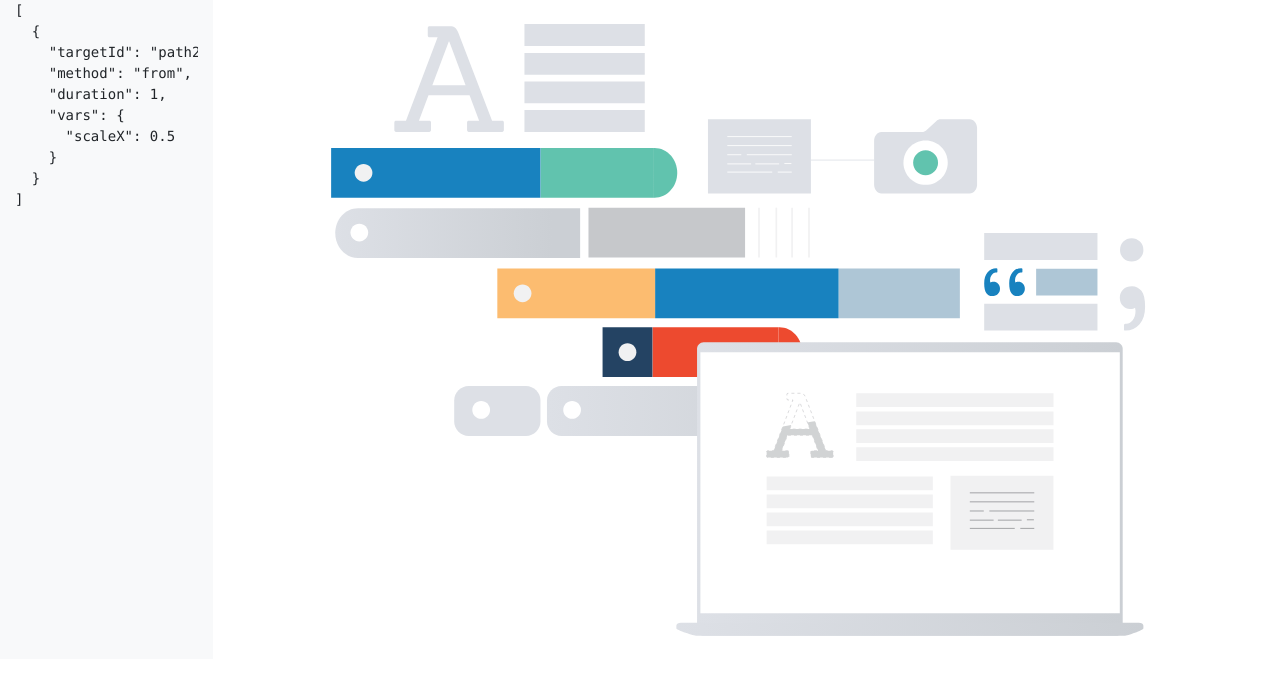
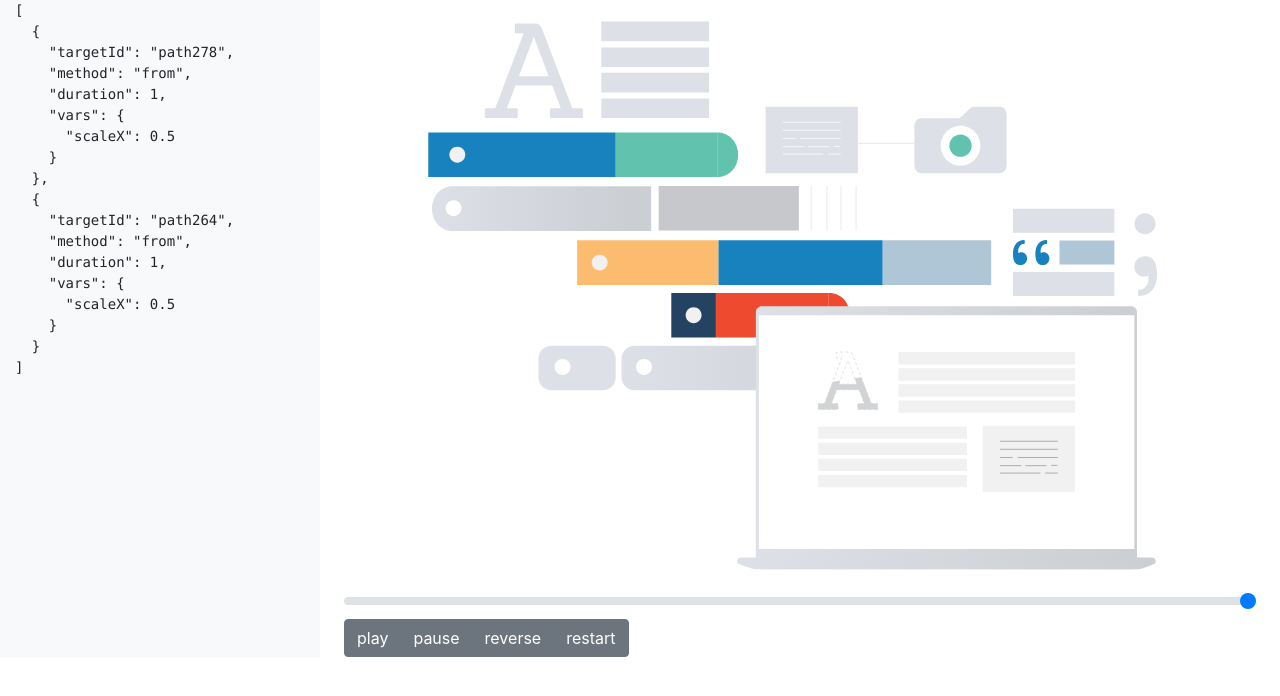
Before and after one commit to josuecorm/animationsvg, a React (Create React App) app: page / in a window 1280 px wide. Shown: the top 696 px of the page. Built offline with nearby package versions, Linux system fonts and the light colour scheme.

Commit message:
Add timeline controls

```diff
--- a/public/index.html
+++ b/public/index.html
@@ -30,7 +30,7 @@
       integrity="sha384-Vkoo8x4CGsO3+Hhxv8T/Q5PaXtkKtu6ug5TOeNV6gBiFeWPGFN9MuhOf23Q9Ifjh"
       crossorigin="anonymous"
     />
-    <title>React App</title>
+    <title>Animation SVG</title>
   </head>
   <body>
     <noscript>You need to enable JavaScript to run this app.</noscript>
--- a/src/App.js
+++ b/src/App.js
@@ -4,6 +4,14 @@ import SVGItem from "./components/SVGItem/SVGItem";
 const tweens = [
   {
     targetId: "path278",
+    method: "from",
+    duration: 1,
+    vars: {
+      scaleX: 0.5
+    }
+  },
+  {
+    targetId: "path264",
     method: "from",
     duration: 1,
     vars: {
@@ -17,11 +25,16 @@ function App() {
     <div className="App">
       <div className="container-fluid">
         <div className="row">
-          <nav className="col-md-2 d-none d-md-block bg-light sidebar">
+          <nav className="col-md-3 d-none d-md-block bg-light sidebar">
             <pre>{JSON.stringify(tweens, null, "  ")}</pre>
           </nav>
-          <main role="main" className="col-md-9 ml-sm-auto col-lg-10 px-4">
-            <SVGItem url="/img/workflow.svg" tweens={tweens} />
+          <main role="main" className="col-md-9 ml-sm-auto px-4">
+            <SVGItem
+              url="/img/workflow.svg"
+              tweens={tweens}
+              controls={true}
+              autoplay={true}
+            />
           </main>
         </div>
       </div>
--- a/src/components/SVGItem/SVGItem.js
+++ b/src/components/SVGItem/SVGItem.js
@@ -12,8 +12,10 @@ class SVGFile extends Component {
     this.state = {
       error: null,
       loaded: false,
-      svgHTML: null
+      svgHTML: null,
+      currentStepIndex: 0
     };
+    this.timeline = null;
     this.container = React.createRef();
   }
 
@@ -28,22 +30,29 @@ class SVGFile extends Component {
   }
 
   createTimeline() {
-    const { tweens } = this.props;
+    const { tweens, controls, autoplay } = this.props;
     const { current } = this.container;
 
     if (!tweens.length) return;
 
-    const tl = gsap.timeline({ paused: true });
+    const tweenArray = [];
+
+    this.timeline = gsap.timeline({
+      paused: true,
+      ...(this.props.controls && { onUpdate: this.updateSlider })
+    });
 
     tweens.forEach(tween => {
       const { method, duration, targetId, vars } = tween;
       const element = current.querySelector(`#${targetId}`);
-      if (element) {
-        tl[method](element, { ...vars, duration: duration });
+      if (element && vars) {
+        tweenArray.push(gsap[method](element, { ...vars, duration: duration }));
       }
     });
 
-    tl.play();
+    this.timeline.add(tweenArray);
+
+    if (autoplay) this.timeline.play();
   }
 
   async loadFile() {
@@ -67,29 +76,92 @@ class SVGFile extends Component {
     }
   }
 
-  // handleClick(event) {
-  //   event.stopPropagation();
+  handleClick(event) {
+    event.stopPropagation();
 
-  //   if (event.target.tagName === "path") {
-  //     // console.log(event.target.className);
-  //     // event.target.className = "on";
-  //     event.target.setAttribute("class", "on");
-  //   }
-  // }
+    if (event.target.tagName === "path") {
+      // console.log(event.target.className);
+      // event.target.className = "on";
+      event.target.setAttribute("class", "on");
+    }
+  }
+
+  handleInputChange = event => {
+    const { value } = event.currentTarget;
+
+    if (this.timeline) {
+      this.timeline.progress(value).pause();
+    }
+
+    this.setState({ currentStepIndex: value });
+  };
+
+  updateSlider = () => {
+    if (this.timeline) {
+      this.setState({ currentStepIndex: this.timeline.progress() });
+    }
+  };
 
   render() {
-    const { loaded, error, svgHTML } = this.state;
+    const { controls } = this.props;
+    const { loaded, error, svgHTML, currentStepIndex } = this.state;
 
     if (!loaded) return null;
     if (error) return `Something went wrong: ${error.message}`;
 
     return (
+      <div className="wrapper">
         <div
           className="svg-container"
           onClick={this.handleClick}
           dangerouslySetInnerHTML={{ __html: svgHTML }}
           ref={this.container}
         />
+        {controls && (
+          <div className="controls">
+            <input
+              type="range"
+              className="custom-range"
+              id="customRange1"
+              min="0"
+              max="1"
+              step=".001"
+              value={currentStepIndex}
+              onChange={this.handleInputChange}
+            ></input>
+            <div className="btn-group" role="group" aria-label="Basic example">
+              <button
+                type="button"
+                className="btn btn-secondary"
+                onClick={() => this.timeline.play()}
+              >
+                play
+              </button>
+              <button
+                type="button"
+                className="btn btn-secondary"
+                onClick={() => this.timeline.pause()}
+              >
+                pause
+              </button>
+              <button
+                type="button"
+                className="btn btn-secondary"
+                onClick={() => this.timeline.reverse()}
+              >
+                reverse
+              </button>
+              <button
+                type="button"
+                className="btn btn-secondary"
+                onClick={() => this.timeline.restart()}
+              >
+                restart
+              </button>
+            </div>
+          </div>
+        )}
+      </div>
     );
   }
 }
@@ -98,5 +170,7 @@ export default SVGFile;
 
 SVGFile.propTypes = {
   url: PropTypes.string.isRequired,
-  tweens: PropTypes.array
+  tweens: PropTypes.array,
+  controls: PropTypes.bool,
+  autoplay: PropTypes.bool
 };
```
Lines whose indentation alone changed are shown as unchanged.
